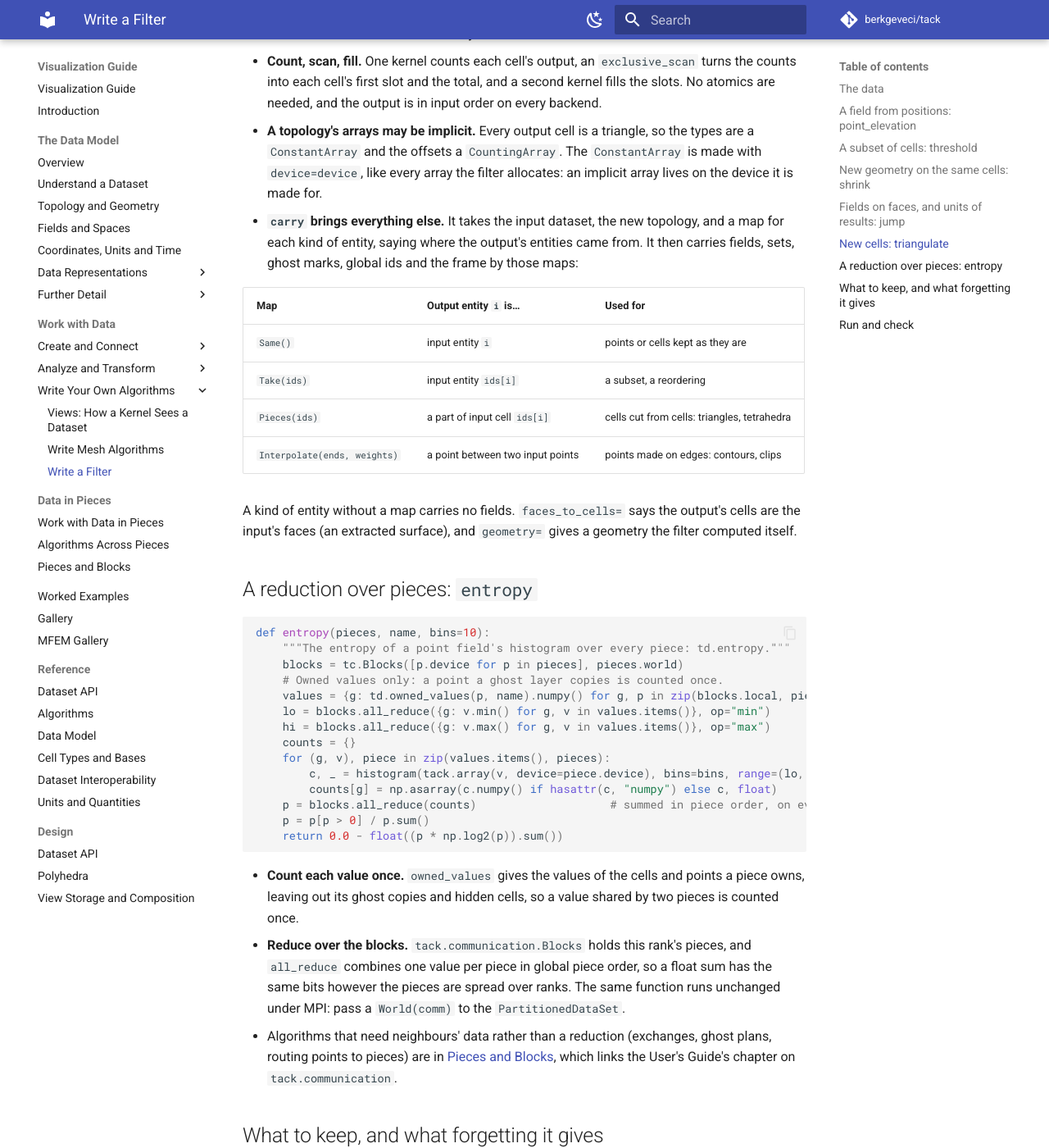
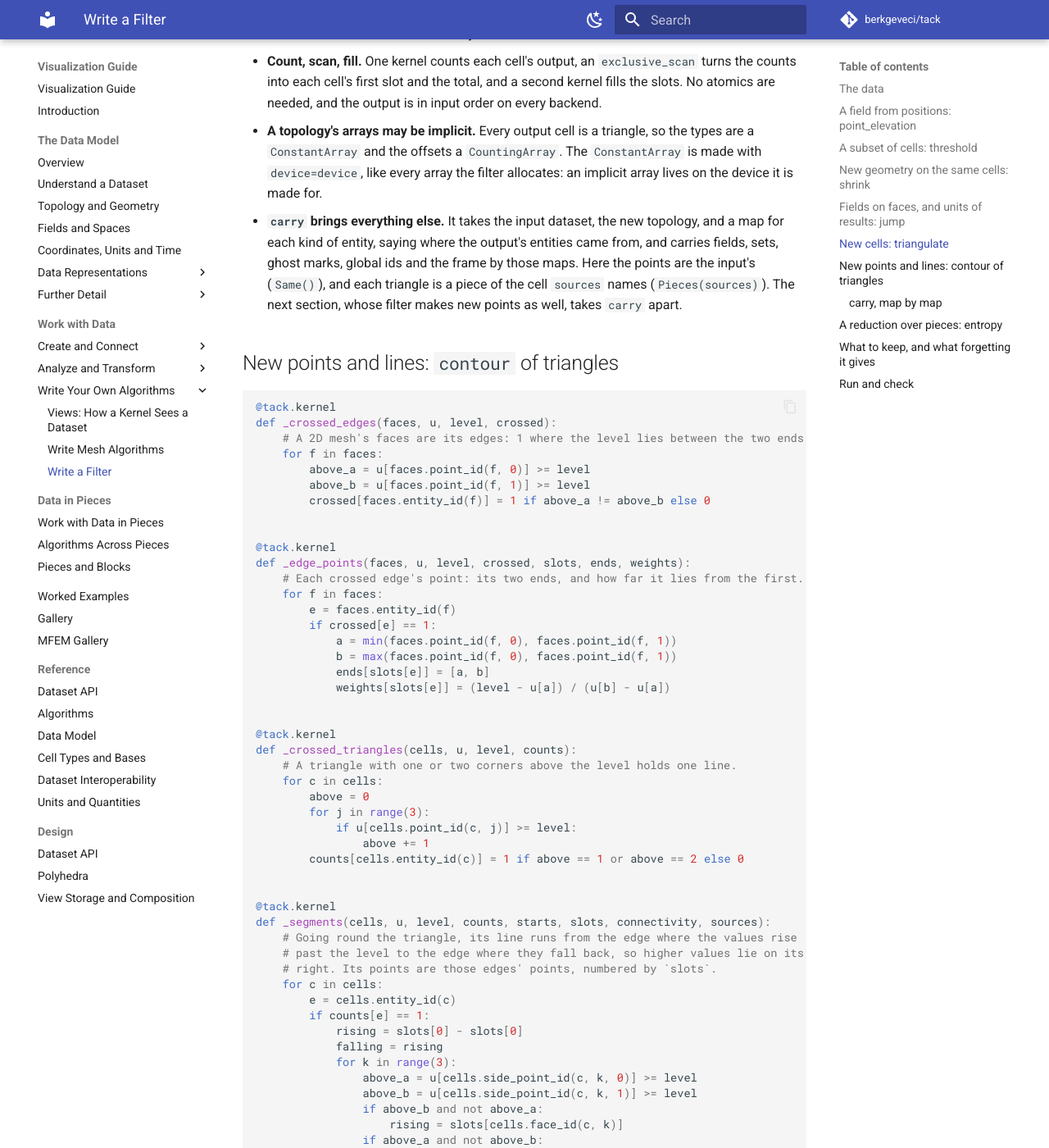
Before and after one commit to berkgeveci/tack, an MkDocs documentation site: the page built from docs/vis-guide/15-write-a-filter.md, in a window 1280 px wide and 1400 px high, scrolled down 5208 px. Shown: the whole window at 82% size. Built offline with MkDocs 1.6.1 and Material for MkDocs 9.7.7, drawn with Linux system fonts in a browser that asks for light colours; comment, search, counter and statistics services are not loaded; the version menu is left out; some of the changed text lies outside the part shown.

Commit message:
Write a Filter: a contour of triangles, and carry map by map
A sixth rewrite, contour of a triangle mesh: one point per crossed edge
(numbered by a scan over the faces, interpolated from the lower point id), one
line per crossed triangle (from the rising edge to the falling one), and
carry(points=Interpolate(ends, weights), cells=Pieces(sources)). It gives
td.contour's result every part, in the example's check and in
test_public_filters.py.

Its section takes carry apart: each map, each kind of entity's keyword, and
what goes with each (point and cell fields, the geometry, sets, ghost marks,
global ids, the frame), which the guide covered only in a table.

````diff
--- a/docs/examples/data_filters.py
+++ b/docs/examples/data_filters.py
@@ -1,6 +1,6 @@
 # Copyright (c) 2026 Kitware, Inc.
 # SPDX-License-Identifier: BSD-3-Clause
-"""Five filters written with public names only, each checked against the built-in."""
+"""Six filters written with public names only, each checked against the built-in."""
 
 import argparse
 
@@ -164,6 +164,94 @@
 # --8<-- [end:cells]
 
 
+# --8<-- [start:contour]
+@tack.kernel
+def _crossed_edges(faces, u, level, crossed):
+    # A 2D mesh's faces are its edges: 1 where the level lies between the two ends.
+    for f in faces:
+        above_a = u[faces.point_id(f, 0)] >= level
+        above_b = u[faces.point_id(f, 1)] >= level
+        crossed[faces.entity_id(f)] = 1 if above_a != above_b else 0
+
+
+@tack.kernel
+def _edge_points(faces, u, level, crossed, slots, ends, weights):
+    # Each crossed edge's point: its two ends, and how far it lies from the first.
+    for f in faces:
+        e = faces.entity_id(f)
+        if crossed[e] == 1:
+            a = min(faces.point_id(f, 0), faces.point_id(f, 1))
+            b = max(faces.point_id(f, 0), faces.point_id(f, 1))
+            ends[slots[e]] = [a, b]
+            weights[slots[e]] = (level - u[a]) / (u[b] - u[a])
+
+
+@tack.kernel
+def _crossed_triangles(cells, u, level, counts):
+    # A triangle with one or two corners above the level holds one line.
+    for c in cells:
+        above = 0
+        for j in range(3):
+            if u[cells.point_id(c, j)] >= level:
+                above += 1
+        counts[cells.entity_id(c)] = 1 if above == 1 or above == 2 else 0
+
+
+@tack.kernel
+def _segments(cells, u, level, counts, starts, slots, connectivity, sources):
+    # Going round the triangle, its line runs from the edge where the values rise
+    # past the level to the edge where they fall back, so higher values lie on its
+    # right. Its points are those edges' points, numbered by `slots`.
+    for c in cells:
+        e = cells.entity_id(c)
+        if counts[e] == 1:
+            rising = slots[0] - slots[0]
+            falling = rising
+            for k in range(3):
+                above_a = u[cells.side_point_id(c, k, 0)] >= level
+                above_b = u[cells.side_point_id(c, k, 1)] >= level
+                if above_b and not above_a:
+                    rising = slots[cells.face_id(c, k)]
+                if above_a and not above_b:
+                    falling = slots[cells.face_id(c, k)]
+            connectivity[2 * starts[e]] = rising
+            connectivity[2 * starts[e] + 1] = falling
+            sources[starts[e]] = e
+
+
+def contour(data, name, level):
+    """Lines where a point field of a triangle mesh crosses a level: td.contour of a
+    surface."""
+    data = td.visible(data)
+    u = data.fields[name].values
+    n, idt, device = data.num_cells, data.id_dtype, data.device
+    # The points: one per edge the level crosses, numbered by a scan over the edges.
+    nf = data.topology.faces().num_faces
+    crossed = tack.empty((nf,), tack.i32, device=device)
+    td.for_each(_crossed_edges, data, "faces", u, level, crossed)
+    slots = tack.empty((nf,), idt, device=device)
+    count = exclusive_scan(crossed, slots, nf) if nf else 0
+    ends = tack.empty((count,), tack.vec(2, idt), device=device)
+    weights = tack.empty((count,), u.dtype, device=device)
+    td.for_each(_edge_points, data, "faces", u, level, crossed, slots, ends, weights)
+    # The lines: one per triangle the level crosses, numbered by a scan over the cells.
+    counts = tack.empty((n,), tack.i32, device=device)
+    td.for_each(_crossed_triangles, data, "cells", u, level, counts)
+    starts = tack.empty((n,), idt, device=device)
+    lines = exclusive_scan(counts, starts, n) if n else 0
+    connectivity = tack.empty((2 * lines,), idt, device=device)
+    sources = tack.empty((lines,), idt, device=device)
+    td.for_each(_segments, data, "cells", u, level, counts, starts, slots, connectivity,
+                sources)
+    out = td.UnstructuredTopology(ConstantArray(int(td.shapes.LINE), lines, dtype=tack.u8,
+                                                device=device),
+                                  CountingArray(lines + 1, start=0, step=2, dtype=idt),
+                                  connectivity, num_points=count)
+    # Point i lies between points ends[i] at weights[i]; line i lies in cell sources[i].
+    return td.carry(data, out, points=td.Interpolate(ends, weights), cells=td.Pieces(sources))
+# --8<-- [end:contour]
+
+
 # --8<-- [start:pieces]
 def entropy(pieces, name, bins=10):
     """The entropy of a point field's histogram over every piece: td.entropy."""
@@ -238,6 +326,8 @@
             "shrink": _same_dataset(shrink(d, 0.6), td.shrink(d, 0.6)),
             "jump": _same_field(jump(d, "cell_value"), td.jump(d, "cell_value")),
             "triangulate": _same_dataset(triangulate(surface), td.triangulate(surface)),
+            "contour": _same_dataset(contour(td.triangulate(surface), "RTData", 165.25),
+                                     td.contour(td.triangulate(surface), "RTData", 165.25)),
         }
     results["pieces"] = {"entropy": entropy(pieces, "RTData") == td.entropy(pieces, "RTData")}
     if check:
--- a/docs/vis-guide/15-write-a-filter.md
+++ b/docs/vis-guide/15-write-a-filter.md
@@ -132,19 +132,93 @@
   allocates: an implicit array lives on the device it is made for.
 - **`carry` brings everything else.** It takes the input dataset, the new
   topology, and a map for each kind of entity, saying where the output's
-  entities came from. It then carries fields, sets, ghost marks, global ids
-  and the frame by those maps:
+  entities came from, and carries fields, sets, ghost marks, global ids and
+  the frame by those maps. Here the points are the input's (`Same()`), and
+  each triangle is a piece of the cell `sources` names (`Pieces(sources)`).
+  The next section, whose filter makes new points as well, takes `carry`
+  apart.
+
+## New points and lines: `contour` of triangles
+
+```python
+--8<-- "docs/examples/data_filters.py:contour"
+```
+
+The lines where a point field crosses a level on a mesh of triangles, which
+is what `td.contour` gives for a surface. The filter makes new points, one on
+each edge the level crosses, and new cells, each a line inside a triangle, so
+`carry` gets a map for each.
+
+- **Number the new points by the edges.** A 2D mesh's faces are its edges
+  (`data.topology.faces()`), each stored once and shared by the triangles on
+  either side.
+  - One kernel over the faces flags the edges the level crosses, a scan
+    numbers them, and a second kernel fills in each point's two ends and its
+    weight: how far it lies from the first end,
+    `(level - u[a]) / (u[b] - u[a])`.
+  - The two triangles on an edge then name its point by the same number,
+    `slots[face_id]`, so their lines join.
+  - The first end is the edge's lower point id, as in the built-in, so the
+    points have the built-in's bits.
+- **Orient the lines.** Going round each triangle (`side_point_id(c, k, 0)` to
+  `side_point_id(c, k, 1)`), its line runs from the edge where the values rise
+  past the level to the edge where they fall back. The higher values then lie
+  on its right, as with the built-in.
+- **What it leaves out.** The built-in also:
+  - makes the crossings of edges that meet at a point whose value is exactly
+    the level into one point there;
+  - contours several levels at once;
+  - skips cells with a NaN.
+
+  The example picks a level that no value equals.
+
+### `carry`, map by map
+
+`carry(data, out, points=..., cells=...)` builds a dataset on the new
+topology `out`, and brings everything of `data` that its maps say how to
+bring:
 
 | Map | Output entity `i` is… | Used for |
 |---|---|---|
 | `Same()` | input entity `i` | points or cells kept as they are |
 | `Take(ids)` | input entity `ids[i]` | a subset, a reordering |
-| `Pieces(ids)` | a part of input cell `ids[i]` | cells cut from cells: triangles, tetrahedra |
-| `Interpolate(ends, weights)` | a point between two input points | points made on edges: contours, clips |
+| `Pieces(ids)` | a part of input cell `ids[i]` | cells cut from cells: triangles, tetrahedra, contour lines |
+| `Interpolate(ends, weights)` | the point `weights[i]` of the way from input point `ends[i][0]` to `ends[i][1]` | points made on edges: contours, clips |
 
-A kind of entity without a map carries no fields. `faces_to_cells=` says
-the output's cells are the input's faces (an extracted surface), and
-`geometry=` gives a geometry the filter computed itself.
+Each kind of entity has its own keyword:
+- `points=` and `cells=`;
+- `faces=` and `edges=`, for values stored on a mesh's faces or edges;
+- `faces_to_cells=` and `edges_to_cells=`, when the output's cells are the
+  input's faces or edges (an extracted surface, extracted edges).
+
+What goes with each map:
+
+- **Point fields** (`H1`, values on points) go by the points map.
+  `Interpolate` blends them as `va + w * (vb - va)`, so the contour's points
+  get `RTData` (the level, to rounding) and every other point field. A field
+  of integers cannot be blended and is left behind.
+- **The geometry** is a point field like any other, so `Interpolate` places
+  the new points: the filter never computes a position. A filter that
+  computes positions some other way passes them as `geometry=`.
+- **Cell fields** (`Constant`, values on cells) go by the cells map: each
+  line takes its triangle's value. `L2` fields go with `Same` and `Take` only,
+  since a piece of a cell is not the whole cell their basis describes.
+- **Sets** go by the same maps, so a line is in a cell set when its triangle
+  is. A point set cannot go through `Interpolate` and is left behind.
+- **Ghost marks.** A line takes its triangle's mark. A new point takes the
+  mark of its edge's first end by position, so the piece that owns that end
+  owns the point, and each line or point of the whole's contour is owned
+  once over the pieces.
+  - Pieces without ghost cells cannot tell who owns what they make on the
+    edges they share.
+  - Their output records that its marks were lost, and reductions over it
+    refuse to run (see `shrink` above).
+- **Global ids** go with entities that are input entities (`Same`, `Take`).
+  Made points and pieces of cells have none.
+- **The frame:** the origin, spatial unit and time always come along.
+
+A kind of entity with no map carries nothing: no fields, sets, marks or ids
+of that kind. `fields=` (a list of names) limits which fields are carried.
 
 ## A reduction over pieces: `entropy`
 
````
Also changed, not shown: other parts of docs/vis-guide/15-write-a-filter.md (+1 -1 lines), changelog.d/write-a-filter-contour.md (added, +8 -0 lines), docs/vis-guide/examples.md (+1 -1 lines), 1 other file.
